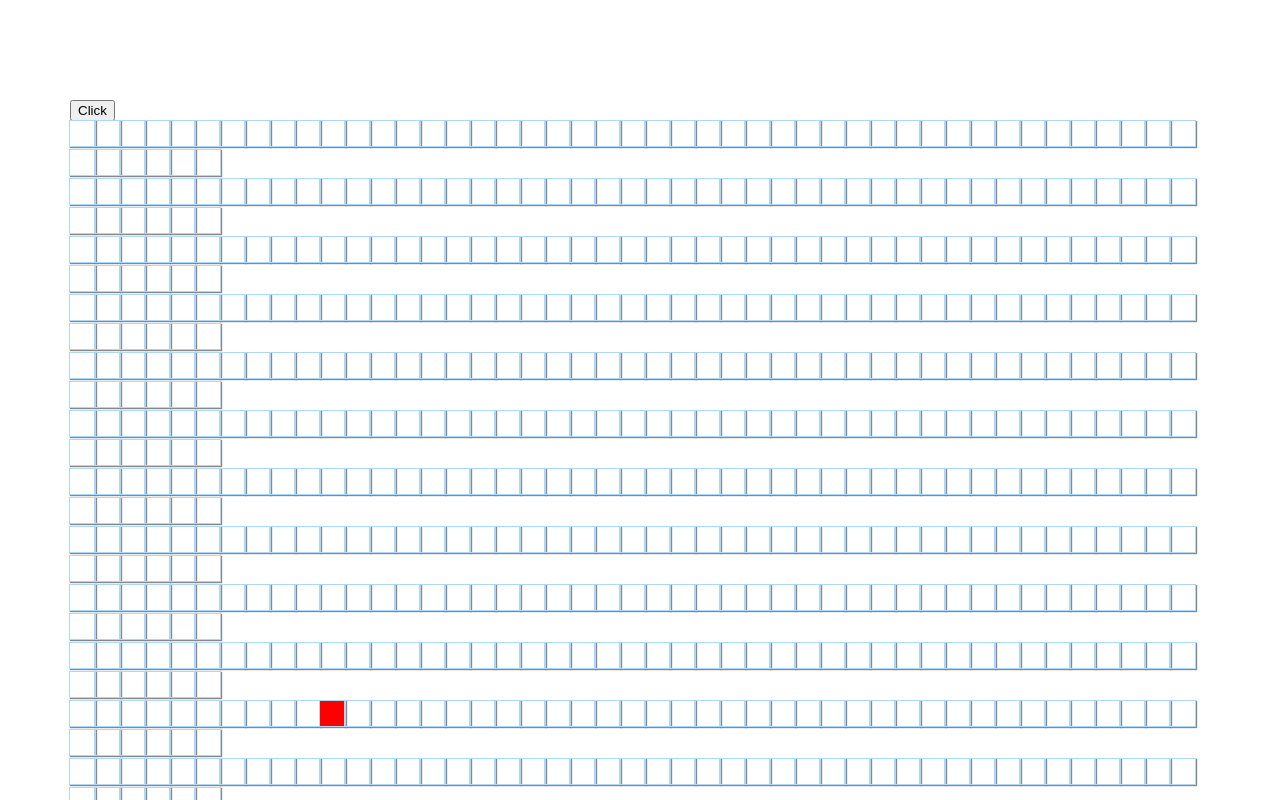
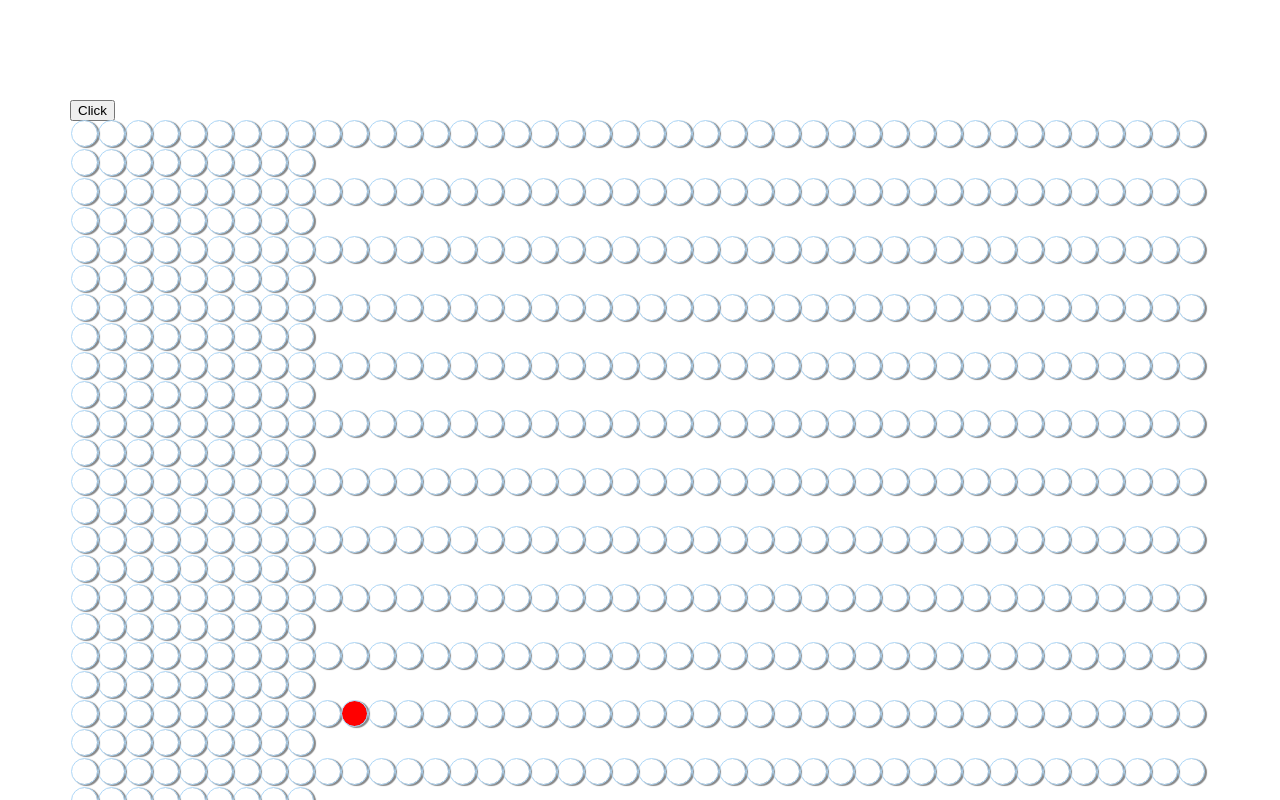
Before and after one commit to CorneliusOsei2/DijkstraVisualizer, a React (Create React App) app in the folder dijkstra-visualizer/: page / in a window 1280 px wide. Both pictures are taken after a click on the button "Click". Shown: the top 800 px of the page. Built offline with nearby package versions, Linux system fonts and the light colour scheme.

Commit message:
Nodes made circular. All paths(shortest) to identified.

```diff
--- a/dijkstra-visualizer/src/Components/Node.jsx
+++ b/dijkstra-visualizer/src/Components/Node.jsx
@@ -1,10 +1,10 @@
 import '../Styles/Node.css'
 
-const Node = ({row, col, isWall, isStart, isEnd, distance, prev}) => {
-    const identity = isEnd ? 'end' : isStart ? 'start' : isWall ? 'wall' : '';
+const Node = ({row, col, wall, isStart, isEnd, onMouseDown, onMouseEnter, onMouseUp}) => {
+    const identity = isEnd ? 'end' : isStart ? 'start' : wall ? 'wall' : '';
 
     return (
-        <div id={`node-${row}-${col}`} className={`node node-${identity}`}></div>
+        <div id={`node-${row}-${col}`} className={`node ${identity}`} onMouseDown={onMouseDown} onMouseEnter={onMouseEnter} onMouseUp={onMouseUp}></div>
     );
 }
 
--- a/dijkstra-visualizer/src/Components/Playground.jsx
+++ b/dijkstra-visualizer/src/Components/Playground.jsx
@@ -75,7 +75,7 @@ const Playground = () => {
             setTimeout(() => {
               const node = path[i];
               const nodeDiv = document.getElementById(`node-${node.row}-${node.col}`)
-              nodeDiv.className = 'node node-visited';
+              nodeDiv.className = 'node visited';
               console.log(nodeDiv)
             }, 10 * i);
           }
@@ -88,6 +88,24 @@ const Playground = () => {
 
     }
 
+    const handleOnMouseDown = (row, col) => {
+        wallNodeHandler(nodes[row][col]);
+        console.log(nodes[row][col])
+    }
+
+    const handleOnMouseEnter = () => {
+
+    }
+
+    const handleOnMouseUp = () => {
+
+    }
+    const wallNodeHandler = (node) => {
+        node.wall = true;
+        const nodeDiv = document.getElementById(`node-${node.row}-${node.col}`)
+              nodeDiv.className = 'node wall';
+    }
+
     return (
         <div className="grid">
             <button id={nodes.length !== 0 ? `hide`: `begin`} onClick={createGrid}>Click</button>
@@ -97,8 +115,8 @@ const Playground = () => {
             {nodes.map((row, rowId) => {
                 return <div>
                             {row.map((node, nodeId) => {
-                                const {row, col, isStart, isEnd, isWall} = node;
-                                return <Node id={nodeId} row={row} col={col} isStart={isStart} isEnd={isEnd} isWall={isWall}></Node>}
+                                const {row, col, isStart, isEnd, wall} = node;
+                                return <Node id={nodeId} row={row} col={col} isStart={isStart} isEnd={isEnd} wall={wall} onMouseDown={() => handleOnMouseDown(row, col)} onMouseEnter={() => handleOnMouseEnter(row, col)} onMouseUp={() => handleOnMouseUp(row, col)} ></Node>}
                                 )}
                         </div>;
             })}
--- a/dijkstra-visualizer/src/Styles/Node.css
+++ b/dijkstra-visualizer/src/Styles/Node.css
@@ -3,17 +3,23 @@
   height: 25px;
   outline: 1px solid rgb(175, 216, 248);
   display: inline-block;
-  box-shadow: 1px 1px 1px 1px #888888;
+  box-shadow: 2px 1px 1px 1px #888888;
+  border-radius: 25px;
+  margin-left: 2px;
 }
 
-.node-start {
+.start {
   background-color: red;
 }
 
-.node-end {
+.end {
   background-color: green;
 }
 
-.node-visited {
+.visited {
   background-color: aqua;
 }
+
+.wall{
+  background-color: black;
+}
```
